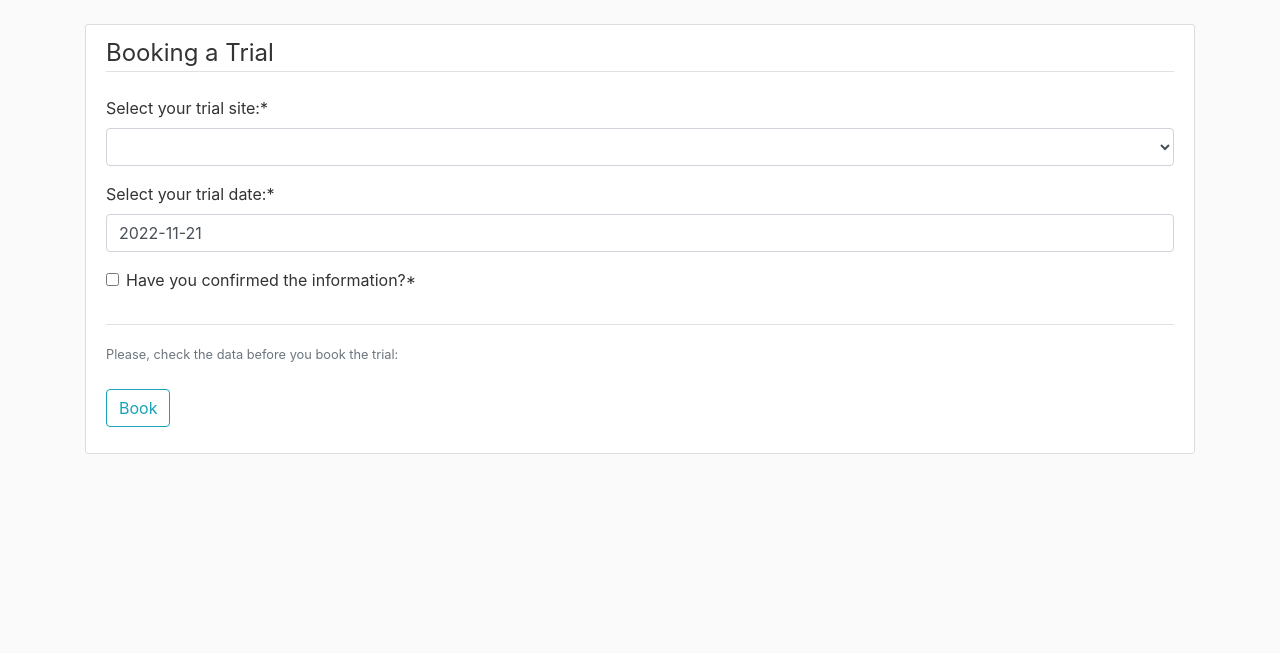
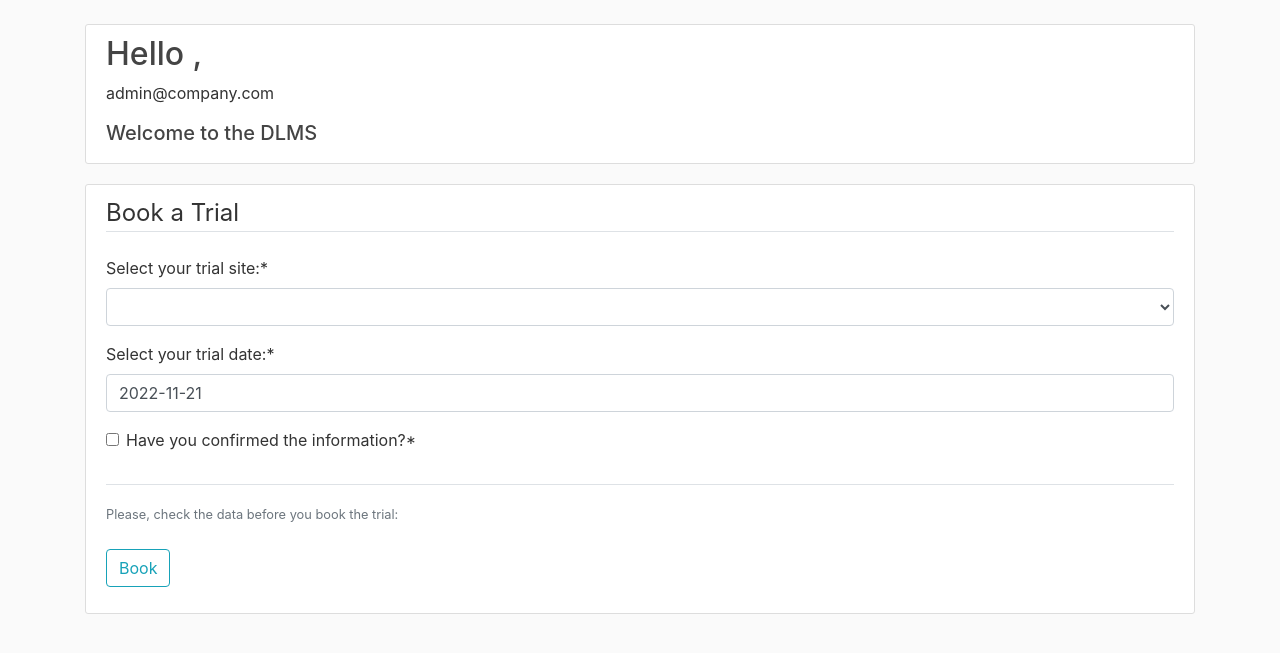
Before and after one commit to CESCL/mysite, a Django app: page /booking/ in a window 1280 px wide. Shown: the part 56-709 px from the top of the page. Run offline with Django 4.2, Linux system fonts and the light colour scheme; a user stored in the database is signed in; data comes from the database, SQL or seed files in the repository; some libraries are stand-ins or nearby versions.

Commit message:
booking working OK - Admin page booking working OK

```diff
--- a/users/templates/users/base.html
+++ b/users/templates/users/base.html
@@ -9,9 +9,6 @@
     <!-- Bootstrap CSS -->
     <link rel="stylesheet" href="https://maxcdn.bootstrapcdn.com/bootstrap/4.0.0/css/bootstrap.min.css" integrity="sha384-Gn5384xqQ1aoWXA+058RXPxPg6fy4IWvTNh0E263XmFcJlSAwiGgFAW/dAiS6JXm" crossorigin="anonymous">
     <link rel="stylesheet" type="text/css" href="{% static 'users/main.css' %}">
-
-    <!-- Datepicker Widgets Script -->
-   <script src="https://code.jquery.com/jquery-3.3.1.slim.min.js" integrity="sha384-q8i/X+965DzO0rT7abK41JStQIAqVgRVzpbzo5smXKp4YfRvH+8abtTE1Pi6jizo" crossorigin="anonymous"></script>
 
    <title>Drivers License Management System</title>
 
--- a/users/templates/users/booking.html
+++ b/users/templates/users/booking.html
@@ -3,6 +3,11 @@
 {% block content %}
 
 <main role="main" class="container">
+    <div class="content-section">
+        <h2>Hello {{ user.first_name }} {{ user.last_name }}, </h2>
+        <p>{{ user.email }}</p>
+        <h5>Welcome to the DLMS</h5>
+    </div>
     <div class="content-section">
         {{ form.media }}  {# Adds widget's JS/CSS files from CDN #}
         {% if booking.booked_user %}
@@ -18,7 +23,7 @@
           <form method="POST">
             {% csrf_token %}
             <fieldset class="form-group">
-                <legend class="border-bottom mb-4">Booking a Trial</legend>
+                <legend class="border-bottom mb-4">Book a Trial</legend>
                 {{ b_form|crispy }}
             </fieldset>
             <div class="border-top pt-3">
--- a/users/templates/users/profile.html
+++ b/users/templates/users/profile.html
@@ -4,7 +4,7 @@
   <div class="row">
     <div class="col-md-12">
         <div class="content-section">
-            <h2>Hello {{ user.first_name }} {{ user.last_name }}: </h2>
+            <h2>Hello {{ user.first_name }} {{ user.last_name }}, </h2>
             <p>{{ user.email }}</p>
             <h5>Welcome to the DLMS</h5>
         </div>
```
